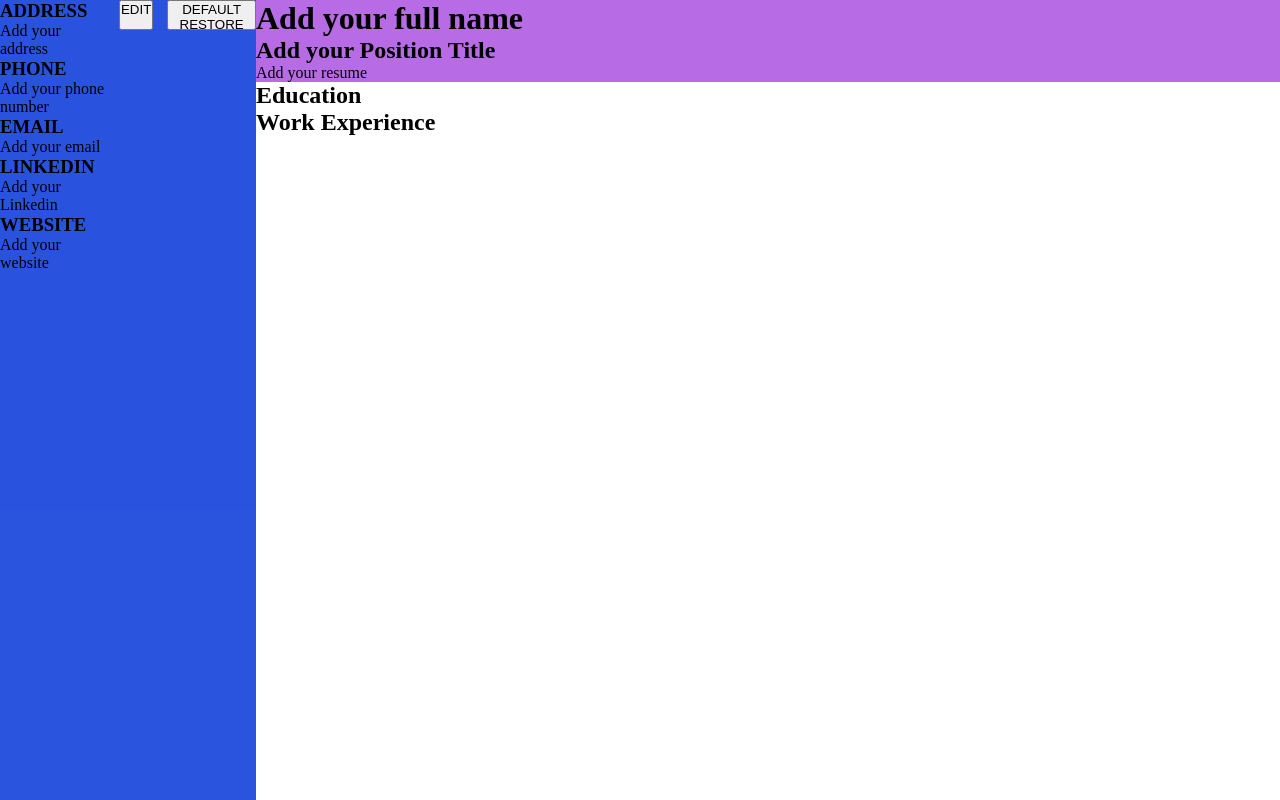
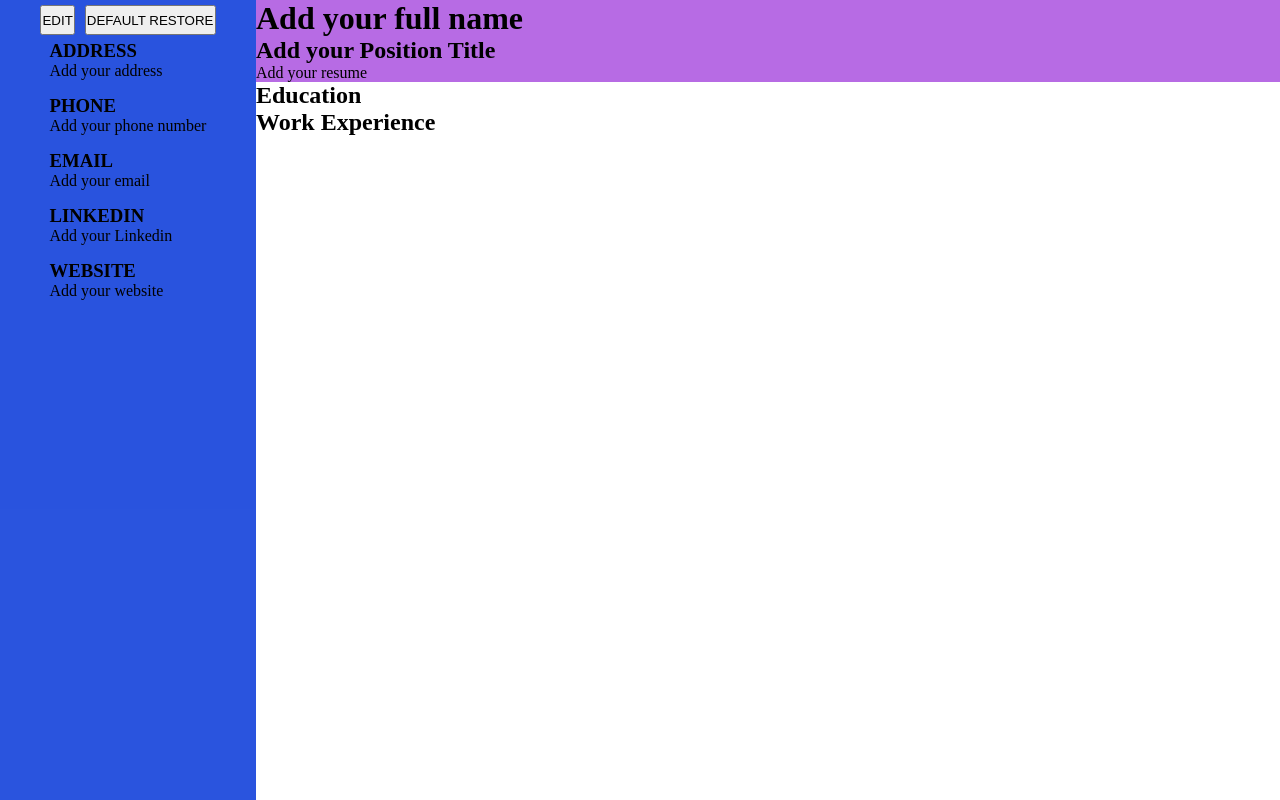
Before and after one commit to Luise8/cd-app, a React (Create React App) app: page / in a window 1280 px wide. Built offline with nearby package versions, Linux system fonts and the light colour scheme.

Commit message:
Fix position of buttons and positioning component

```diff
--- a/src/components/ContactInformation.js
+++ b/src/components/ContactInformation.js
@@ -61,6 +61,7 @@ class ContactInformation extends Component {
               <p>{itemOverview[4].text}</p>
             </div>
           </div>
+          <div className="container-btn-contact-inf">
             <button className="btn-contact-inf" /* onClick={this.changeItem} */>
               EDIT
             </button>
@@ -70,6 +71,7 @@ class ContactInformation extends Component {
             >
               DEFAULT RESTORE
             </button>
+          </div>
         </div>
         {/* <ModalConfirmation
                  modalActive={activeDeleteAll}
--- a/src/styles/ContactInformation.css
+++ b/src/styles/ContactInformation.css
@@ -4,12 +4,28 @@
   display: flex;
   gap: 14px;
   justify-content: center;
-}
-.container-contact-information:hover .btn-contact-inf {
-  display: flex;
+  position: relative;
+  padding-top: 40px;
 }
 
+/* SINGLE ITEM */
+.container-contact-inf-child {
+  display: flex;
+  flex-direction: column;
+  gap: 15px;
+}
+
+/* SHOW BUTTONS */
+.container-contact-information:hover .container-btn-contact-inf {
+  display: flex;
+  justify-content: center;
+}
+.container-btn-contact-inf {
+  position: absolute;
+  top: 5px;
+  gap: 10px;
+  display: none;
+}
 .btn-contact-inf {
-  display: none;
   height: 30px;
 }
```
Lines whose indentation alone changed are shown as unchanged.
